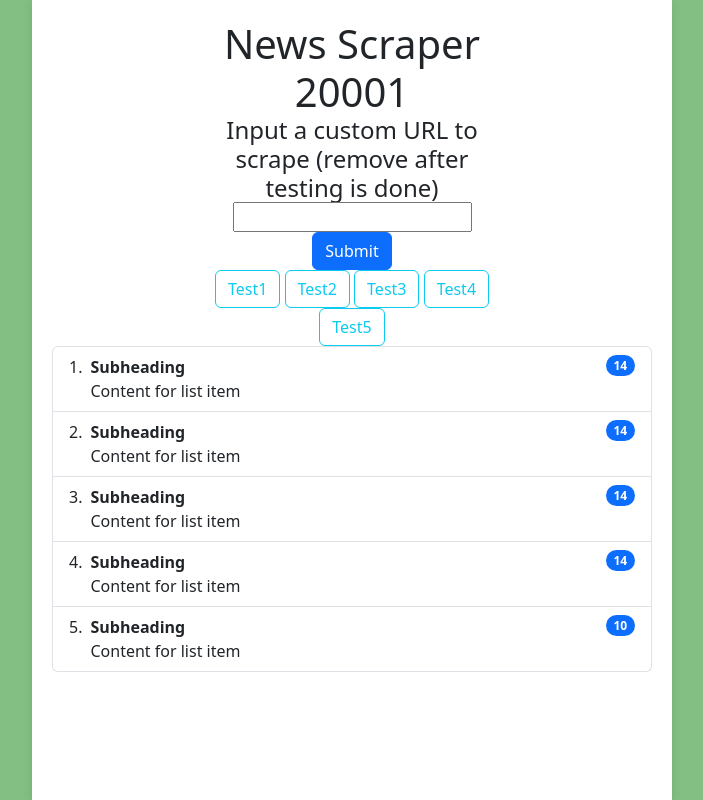
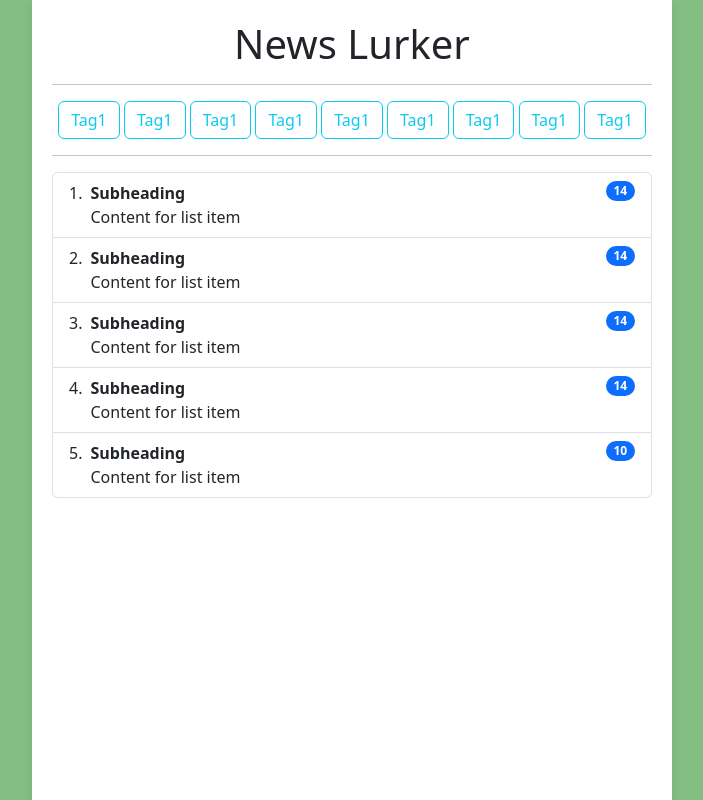
Before and after one commit to digitalyoshixi/news-scraper, a Flask app: page / in a window 1280 px wide. Shown: the whole page, without its empty margins (288-991 px from the left). Run offline with Flask 3, Linux system fonts and the light colour scheme.

Commit message:
frontned change a bit

```diff
--- a/app.py
+++ b/app.py
@@ -1,6 +1,7 @@
 from flask import Flask, render_template, request, url_for
 from flask_cors import CORS, cross_origin
 from llamamodel import getresp
+
 #import webscraper
 
 app = Flask(__name__) # referencing this file
--- a/static/css/main.css
+++ b/static/css/main.css
@@ -27,9 +27,12 @@ h1 {
 .center {
 
   margin : auto;
-  width : 50%;
   text-align: center;
 
+}
+
+.tagsview {
+  flex-direction: row,
 }
 
 .toprow {
--- a/templates/index.html
+++ b/templates/index.html
@@ -1,8 +1,6 @@
 <!DOCTYPE html>
 
-
 <html lang="en">
-
   <head>
     <meta charset="UTF-8">
     <meta name="viewport" content="width=device-width, initial-scale=1.0">
@@ -13,20 +11,20 @@
 
   <body class="backdrop">
       <div class = 'mainbox'>
-        <h1 class="center">News Scraper 20001</h1>
-        <h4 class="center"> Input a custom URL to scrape (remove after testing is done)</h4>
-        <div class="center">
-          <input type="text" id="inputField" name="inputField" required>
-          <button type="button" onclick="sendUrl()" class="btn btn-primary">Submit</button>
+        <h1 class="center">News Lurker</h1>
+        <hr />
+        <div class="center tagsview">
+          <button type="submit" class="btn btn-outline-info">Tag1</button>
+          <button type="submit" class="btn btn-outline-info">Tag1</button>
+          <button type="submit" class="btn btn-outline-info">Tag1</button>
+          <button type="submit" class="btn btn-outline-info">Tag1</button>
+          <button type="submit" class="btn btn-outline-info">Tag1</button>
+          <button type="submit" class="btn btn-outline-info">Tag1</button>
+          <button type="submit" class="btn btn-outline-info">Tag1</button>
+          <button type="submit" class="btn btn-outline-info">Tag1</button>
+          <button type="submit" class="btn btn-outline-info">Tag1</button>
         </div>
-        <div class="center">
-          <button type="submit" class="btn btn-outline-info">Test1</button>
-          <button type="submit"class="btn btn-outline-info">Test2</button>
-          <button type="submit"class="btn btn-outline-info">Test3</button>
-          <button type="submit"class="btn btn-outline-info">Test4</button>
-          <button type="submit"class="btn btn-outline-info">Test5</button>
-
-        </div>
+        <hr />
 
         <ol class="list-group list-group-numbered">
           <li class="list-group-item d-flex justify-content-between align-items-start">
@@ -73,5 +71,4 @@
        <script src="https://cdn.jsdelivr.net/npm/bootstrap@5.3.3/dist/js/bootstrap.bundle.min.js" integrity="sha384-YvpcrYf0tY3lHB60NNkmXc5s9fDVZLESaAA55NDzOxhy9GkcIdslK1eN7N6jIeHz" crossorigin="anonymous"></script>
        <script src="../static/js/index.js" ></script>
   </body>
-
 </html>
--- a/webscraper.py
+++ b/webscraper.py
@@ -4,7 +4,6 @@ import json
 
 def returnpagedata():
     return "Fun"
-
 
 def scrapewebsite(url : str) -> str:
     """
```
